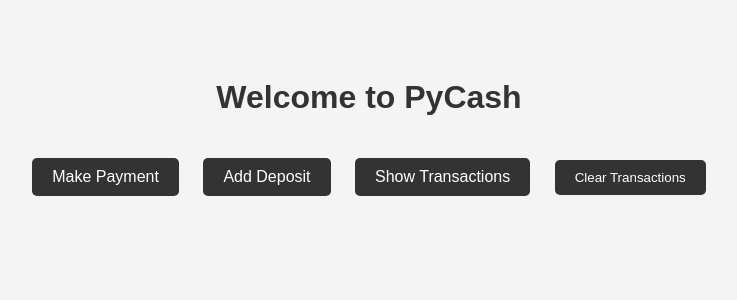
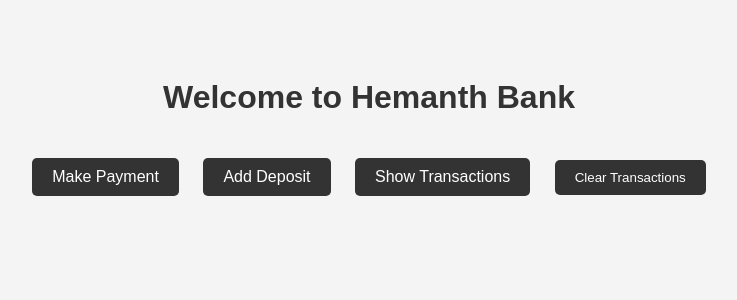
Before and after one commit to iamironman4279/bk, a Flask app: page / in a window 1280 px wide. Shown: the top 300 px of the page, without its empty margins (271-1008 px from the left). Run offline with Flask 2, Linux system fonts and the light colour scheme.

Commit message:
Update index.html

```diff
--- a/templates/index.html
+++ b/templates/index.html
@@ -6,7 +6,7 @@
     <link rel="stylesheet" href="{{ url_for('static', filename='styles.css') }}">
 </head>
 <body>
-    <h1>Welcome to PyCash</h1>
+    <h1>Welcome to Hemanth Bank</h1>
     <div class="menu">
         <a href="{{ url_for('add_payment') }}" class="button">Make Payment</a>
         <a href="{{ url_for('add_deposit') }}" class="button">Add Deposit</a>
```
